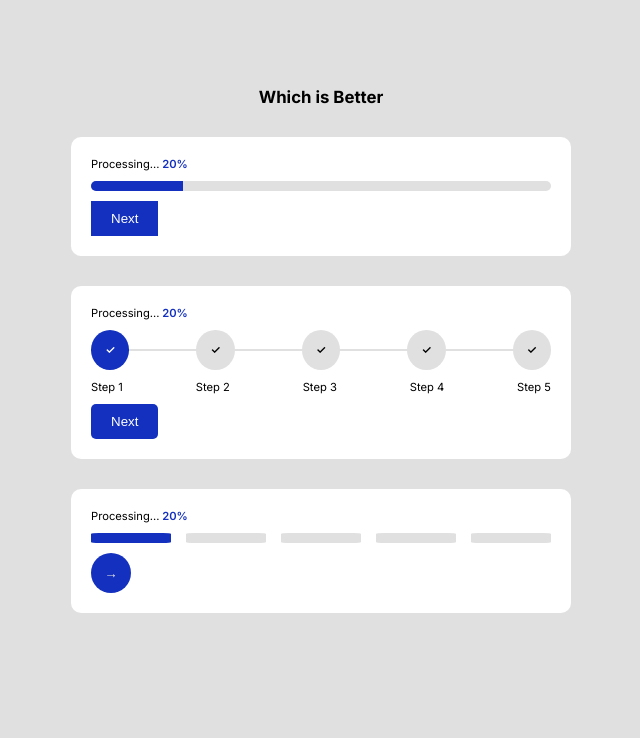
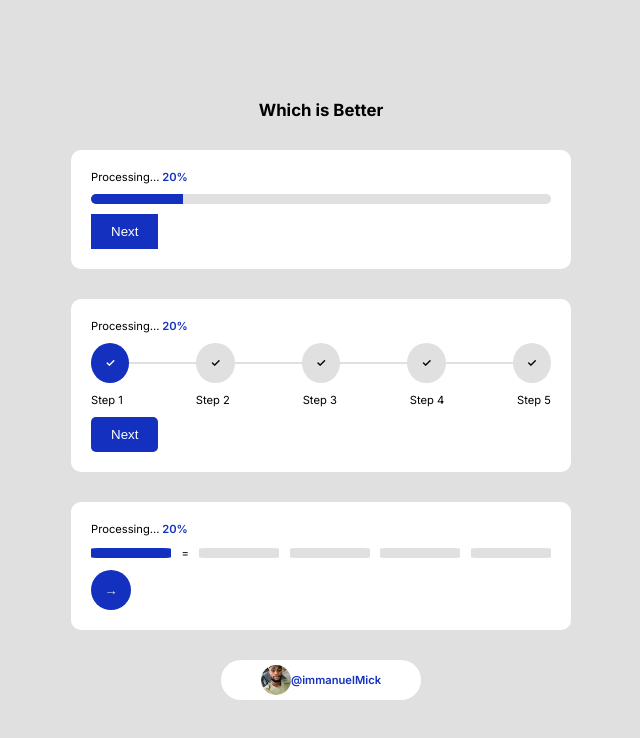
Before and after one commit to ImmanuelMichaels/processing-bars, a plain HTML site: page index.html in a window 1280 px wide. Shown: the whole page, without its empty margins (319-959 px from the left). Drawn offline with Linux system fonts and the light colour scheme.

Commit message:
image commit

```diff
--- a/index.html
+++ b/index.html
@@ -66,7 +66,7 @@
                 <div id="progress-bar-container-basic">
                     <div class="basic-container">
                         <div class="basic active"></div>
-                        <div class="basic"></div>
+            =            <div class="basic"></div>
                         <div class="basic"></div>
                         <div class="basic"></div>
                         <div class="basic"></div>
@@ -76,6 +76,9 @@
                 <button type="submit" id="submit-button-basic" style="display: none;">Submit</button>
             </form>
         </div>
+        <div class="image">
+            <img src="/repo.jpeg" alt=""><span>   @immanuelMick</span>
+        </div>
     </section>
     <script src="script.js"></script>
 </body>
--- a/styles.css
+++ b/styles.css
@@ -14,7 +14,7 @@ body{
 
 .processing {
     width: 100%;
-    height: 700px;
+    height: 800px;
     display: flex;
     flex-direction: column;
     align-items: center;
@@ -167,3 +167,18 @@ span {
 #next-button-linear {
     border-radius: 0;
 }
+
+.image {
+    width: 200px;
+    height: 40px;
+    border-radius: 20px;
+    background-color: white;
+    align-items: center;
+    display: flex;
+    justify-content: center;
+}
+
+img {
+    width: 30px;
+    border-radius: 30px;
+}
```
Also changed, not shown: repo.jpeg (added).
